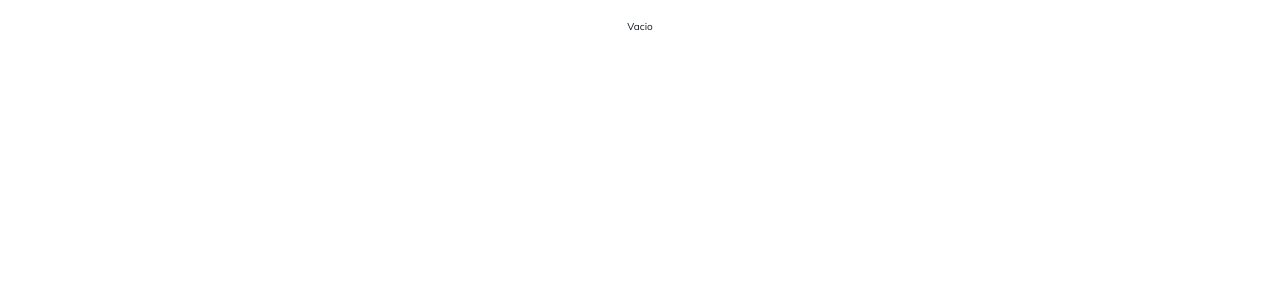
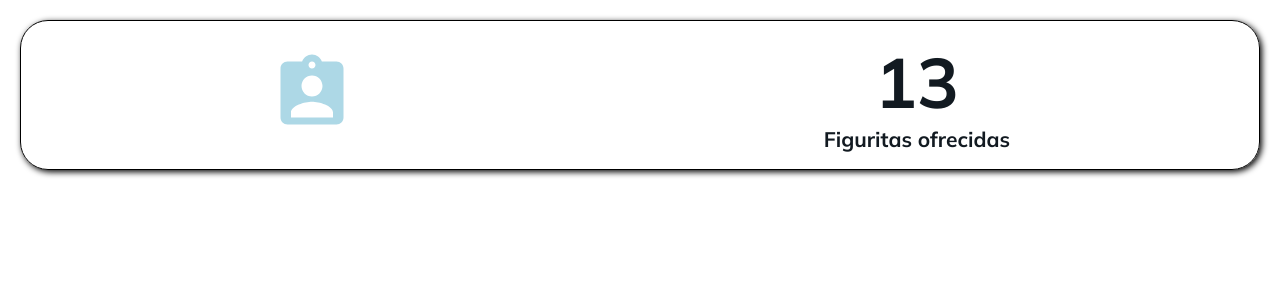
Before and after one commit to facubarneche/worldcapp2023-backoffice, a React (Vite) app: page / in a window 1280 px wide. Shown: the top 300 px of the page. Built offline with nearby package versions, Linux system fonts and the light colour scheme.

Commit message:
feature: Box dashboard con estilos

```diff
--- a/src/App.jsx
+++ b/src/App.jsx
@@ -1,8 +1,12 @@
+import DashboardBox from './components/dashboardBox/DashboardBox'
 import './App.css'
+
 
 function App() {
   return (
-    <>Vacio</>
+    <>
+      <DashboardBox />
+    </>
   )
 }
 
--- /dev/null
+++ b/src/components/dashboardBox/Dashboard.css
@@ -0,0 +1,28 @@
+.dashboard-box{
+    display: flex;
+    border: 1px solid black;
+    border-radius: 2em;
+    box-shadow: 2px 2px 6px black;
+    padding: 1.2em 1em;
+    font-size: 1.4em;
+}
+
+.dashboard-box__section{
+    margin: auto;
+}
+
+.dashboard-box__quantity{
+    font-size: 5em;
+}
+
+.dashboard-box .dashboard-box__icon{
+    font-size: 6em;
+}
+
+/* TODO: AGREGAR COLORES DEL ROOT */
+.dashboard-box__icon--primary{
+    color: lightblue;
+}
+.dashboard-box__icon--secondary{
+    color: red;
+}
--- /dev/null
+++ b/src/components/dashboardBox/DashboardBox.jsx
@@ -0,0 +1,23 @@
+import { Box } from "@mui/material"
+import AssignmentIndRoundedIcon from '@mui/icons-material/AssignmentIndRounded'
+import StorefrontIcon from '@mui/icons-material/Storefront'
+import StoreIcon from '@mui/icons-material/Store'
+import PeopleAltIcon from '@mui/icons-material/PeopleAlt'
+
+import "./Dashboard.css"
+
+function DashboardBox() {
+  return (
+    <Box className='dashboard-box'>
+      <section className="dashboard-box__section">
+        <AssignmentIndRoundedIcon className="dashboard-box__icon dashboard-box__icon--primary"/>
+      </section>
+      <section className="dashboard-box__section">
+        <strong className="dashboard-box__quantity">13</strong>
+        <h2>Figuritas ofrecidas</h2>
+      </section>
+    </Box>
+  )
+}
+
+export default DashboardBox
```
Also changed, not shown: 1 other file (tests, documents, lock files or other folders).
